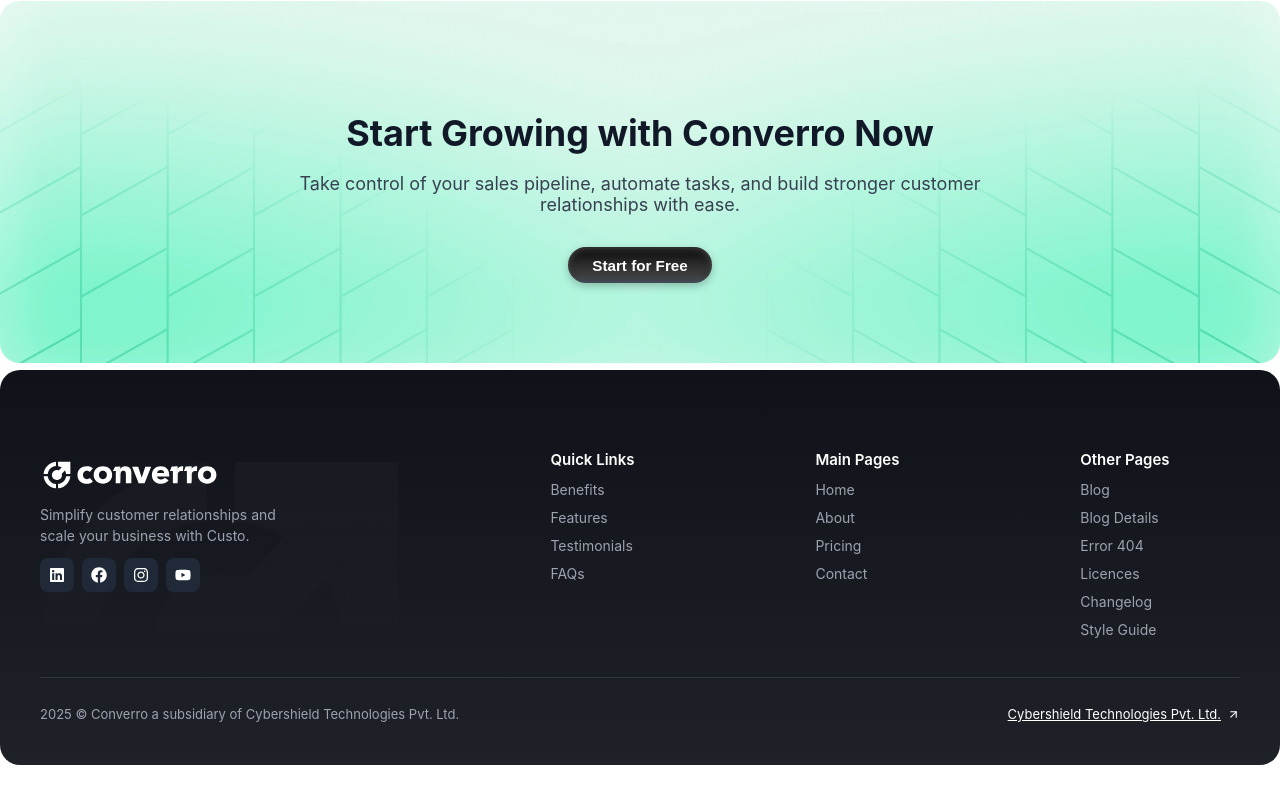
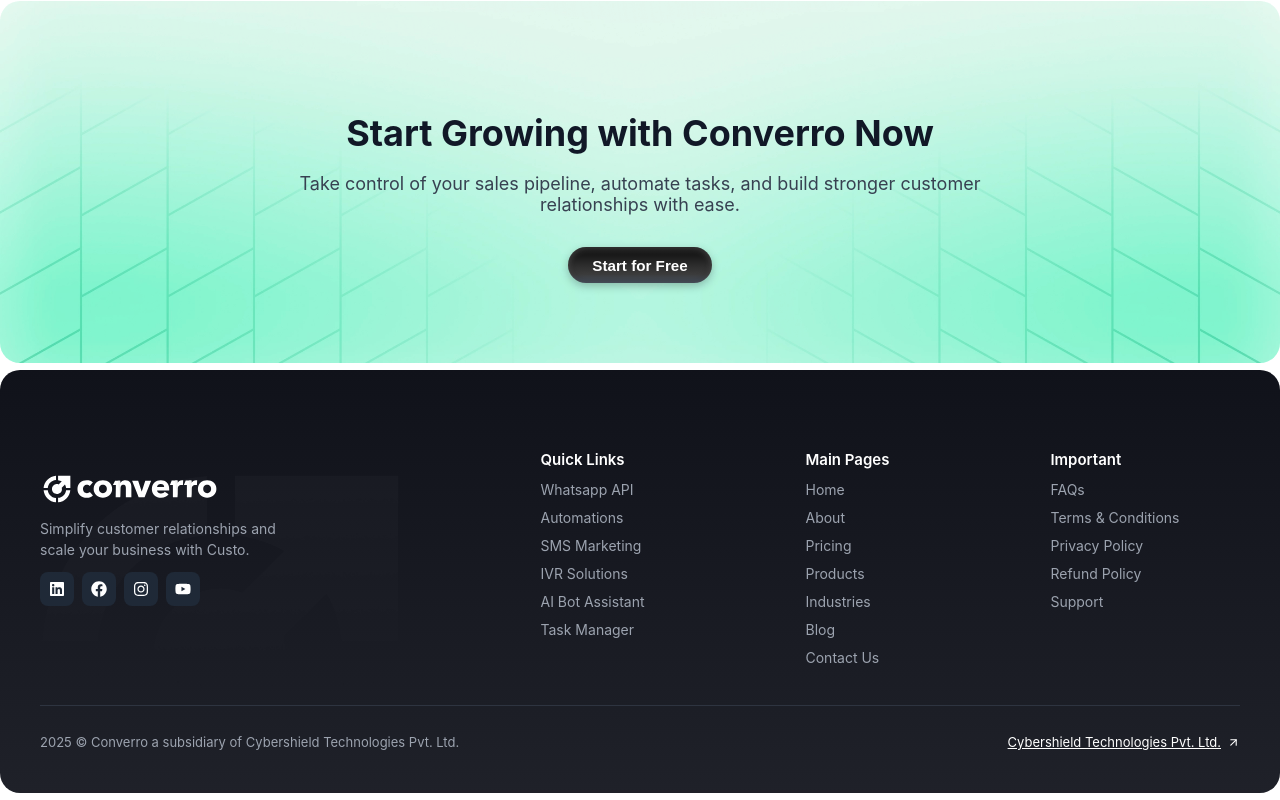
Before and after one commit to IsHa2507/converro, a React (Create React App) app: page /privacypolicy in a window 1280 px wide. Shown: the part 1947-2747 px from the top of the page. Before the commit the page ends 2719 px from the top, so only its background shows below. Built offline with nearby package versions, Linux system fonts and the light colour scheme.

Commit message:
made homepage

```diff
--- a/src/App.js
+++ b/src/App.js
@@ -2,6 +2,7 @@
 import { BrowserRouter as Router, Routes, Route } from "react-router-dom";
 
 // Import pages
+import Homepage from "./components/Home";
 import TermsAndCondition from "./components/TermsAndCondition";
 // import PrivacyPolicy from "./PrivacyPolicy";
 import Navbar from "./components/Navbar";
@@ -14,6 +15,7 @@
      <Router>
       <Routes>
         {/* <Route path="/" element={<Home />} /> */}
+        <Route path="/Homepage" element={<Homepage/>}/>
         <Route path="/termsandconditions" element={<TermsAndCondition />} />
         <Route path="/privacypolicy" element={<PrivacyPolicy />} />
         <Route path="/refundpolicy" element={<RefundPolicy/>}/>
--- a/src/components/Footer.js
+++ b/src/components/Footer.js
@@ -33,10 +33,13 @@
       <div>
         <h3>Quick Links</h3>
         <ul>
-          <li><a href="#">Benefits</a></li>
-          <li><a href="#">Features</a></li>
-          <li><a href="#">Testimonials</a></li>
-          <li><a href="#">FAQs</a></li>
+          <li><a href="#">Whatsapp API</a></li>
+          <li><a href="#">Automations</a></li>
+          <li><a href="#">SMS Marketing</a></li>
+          <li><a href="#">IVR Solutions</a></li>
+          <li><a href="#">AI Bot Assistant</a></li>
+          <li><a href="#">Task Manager</a></li>
+
         </ul>
       </div>
       <div>
@@ -45,18 +48,21 @@
           <li><a href="#">Home</a></li>
           <li><a href="#">About</a></li>
           <li><a href="#">Pricing</a></li>
-          <li><a href="#">Contact</a></li>
+          <li><a href="#">Products</a></li>
+          <li><a href="#">Industries</a></li>
+          <li><a href="#">Blog</a></li>
+          <li><a href="#">Contact Us</a></li>
         </ul>
       </div>
       <div>
-        <h3>Other Pages</h3>
+        <h3>Important</h3>
         <ul>
-          <li><a href="#">Blog</a></li>
-          <li><a href="#">Blog Details</a></li>
-          <li><a href="#">Error 404</a></li>
-          <li><a href="#">Licences</a></li>
-          <li><a href="#">Changelog</a></li>
-          <li><a href="#">Style Guide</a></li>
+          <li><a href="#">FAQs</a></li>
+          <li><a href="/termsandconditions">Terms & Conditions</a></li>
+          <li><a href="/privacypolicy">Privacy Policy</a></li>
+          <li><a href="/refundpolicy">Refund Policy</a></li>
+          <li><a href="#">Support</a></li>
+
         </ul>
       </div>
     </div>
--- /dev/null
+++ b/src/components/Home.js
@@ -0,0 +1,24 @@
+import React from "react";
+import Navbar from "../components/Navbar";
+import CTA from "../components/CTA";
+import Footer from "../components/Footer";
+import "./PrivacyAndPolicy.css"; // Privacy-specific CSS
+
+const Homepage = () => {
+  return (
+    <>
+      <Navbar />
+
+      <div className="privacy-page">
+        <div className="privacy-heading">
+            <h1>WORK IN PROGRESS</h1>
+        </div>
+        </div>
+
+      <CTA />
+      <Footer />
+    </>
+  );
+};
+
+export default Homepage;
--- a/src/components/Navbar.js
+++ b/src/components/Navbar.js
@@ -8,7 +8,7 @@
     <header className="navbar-wrapper">
   <div className="navbar">
     {/* Logo + Brand */}
-    <Link to="/" className="navbar-logo">
+    <Link to="/Homepage" className="navbar-logo">
       <img
         src={logo}
         alt="Custo Logo"
```
